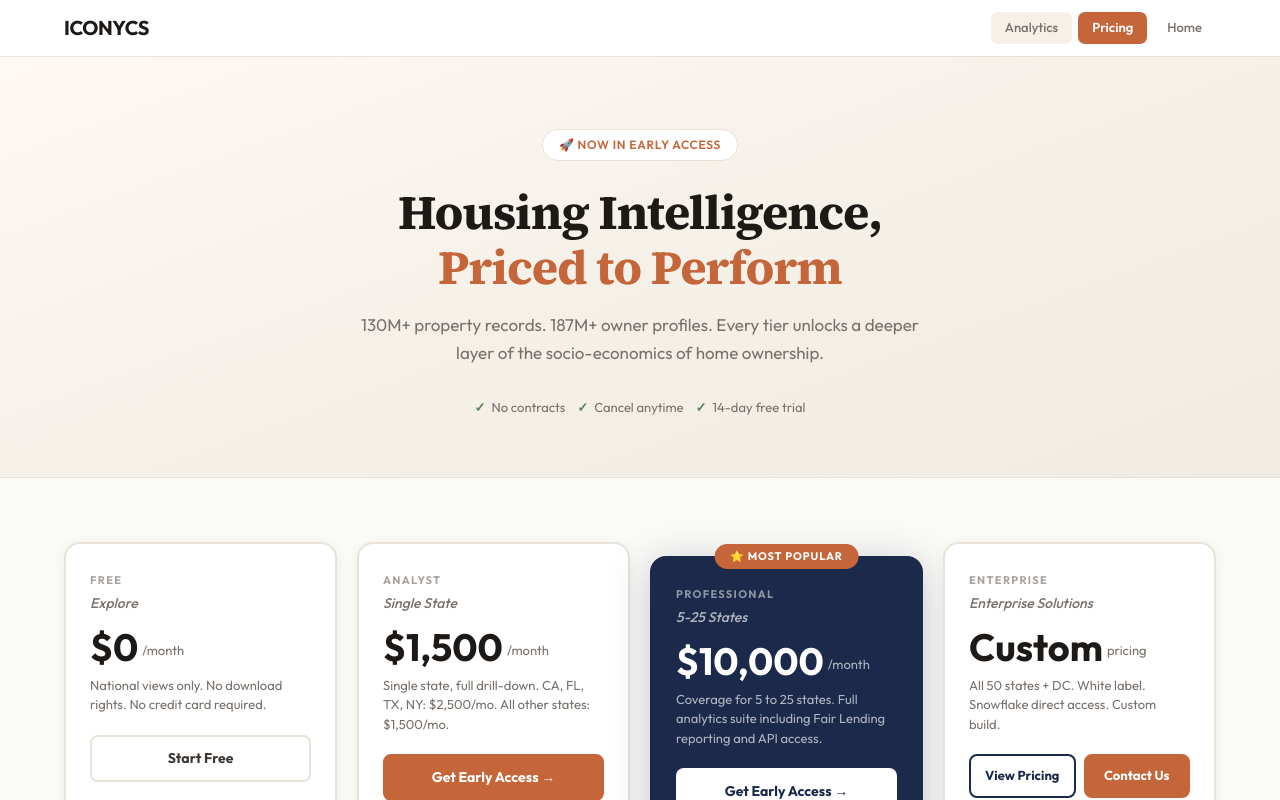
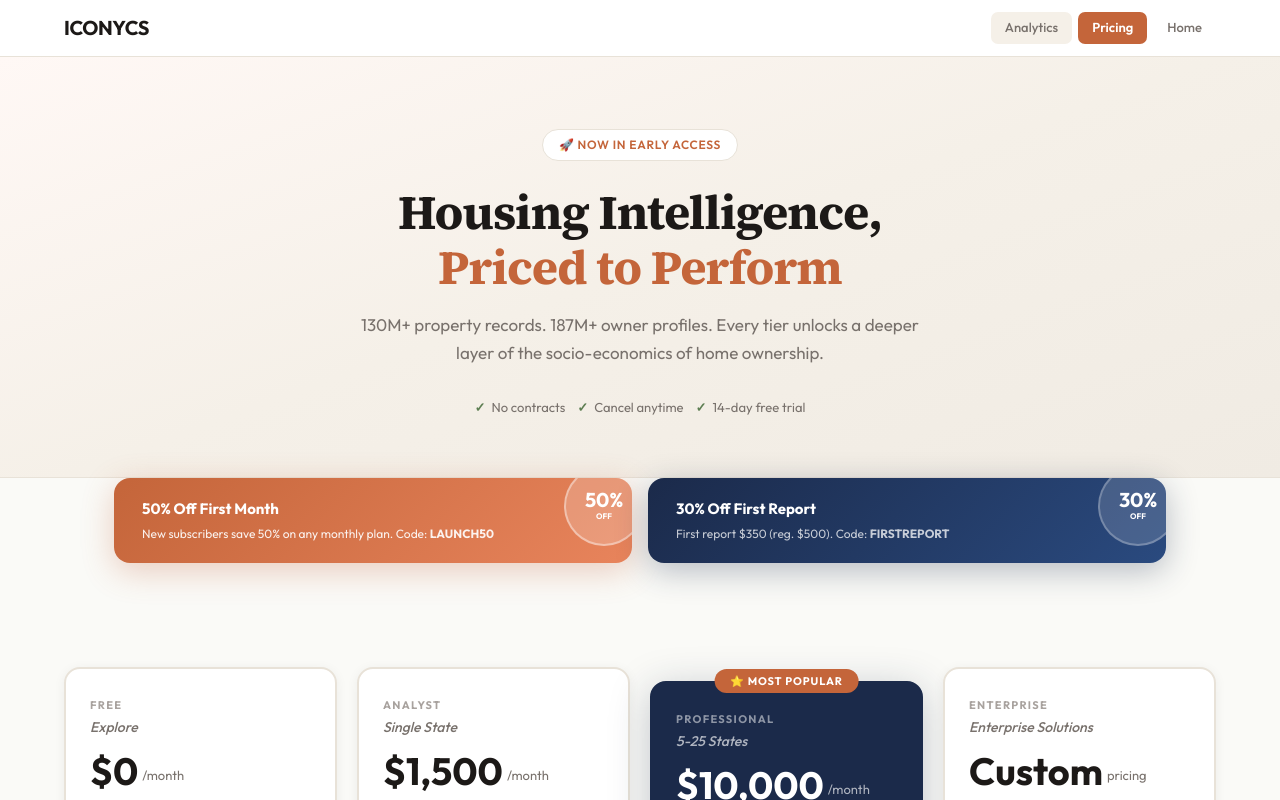
Before and after one commit to Davevw/Iconycs-Platform, a Next.js app: page /pricing in a window 1280 px wide. Shown: the top 800 px of the page. Built offline with nearby package versions, Linux system fonts and the light colour scheme.

Commit message:
feat: launch promo banners - 50% off first month + 30% off first report

```diff
--- a/app/pricing/page.tsx
+++ b/app/pricing/page.tsx
@@ -875,6 +875,30 @@
           </div>
         </div>
 
+        {/* ── Launch Promo Banners ── */}
+        <div style={{ maxWidth: 1100, margin: '0 auto 40px', padding: '0 24px', display: 'flex', gap: 16, flexWrap: 'wrap', justifyContent: 'center' }}>
+          <div style={{ flex: 1, minWidth: 280, background: 'linear-gradient(135deg, #C4653A 0%, #E8845C 100%)', borderRadius: 16, padding: '20px 28px', display: 'flex', alignItems: 'center', gap: 16, boxShadow: '0 8px 32px rgba(196,101,58,0.3)', position: 'relative', overflow: 'hidden' }}>
+            <div style={{ position: 'absolute', top: -12, right: -12, width: 80, height: 80, background: 'rgba(255,255,255,0.2)', borderRadius: '50%', display: 'flex', alignItems: 'center', justifyContent: 'center', flexDirection: 'column', border: '2px solid rgba(255,255,255,0.4)' }}>
+              <div style={{ fontSize: 20, fontWeight: 900, color: '#fff', lineHeight: 1 }}>50%</div>
+              <div style={{ fontSize: 8, fontWeight: 700, color: '#fff' }}>OFF</div>
+            </div>
+            <div>
+              <div style={{ fontSize: 15, fontWeight: 800, color: '#fff', marginBottom: 4 }}>50% Off First Month</div>
+              <div style={{ fontSize: 12, color: 'rgba(255,255,255,0.9)' }}>New subscribers save 50% on any monthly plan. Code: <strong>LAUNCH50</strong></div>
+            </div>
+          </div>
+          <div style={{ flex: 1, minWidth: 280, background: 'linear-gradient(135deg, #1B2A4A 0%, #2A4A7F 100%)', borderRadius: 16, padding: '20px 28px', display: 'flex', alignItems: 'center', gap: 16, boxShadow: '0 8px 32px rgba(27,42,74,0.3)', position: 'relative', overflow: 'hidden' }}>
+            <div style={{ position: 'absolute', top: -12, right: -12, width: 80, height: 80, background: 'rgba(255,255,255,0.15)', borderRadius: '50%', display: 'flex', alignItems: 'center', justifyContent: 'center', flexDirection: 'column', border: '2px solid rgba(255,255,255,0.25)' }}>
+              <div style={{ fontSize: 20, fontWeight: 900, color: '#fff', lineHeight: 1 }}>30%</div>
+              <div style={{ fontSize: 8, fontWeight: 700, color: '#fff' }}>OFF</div>
+            </div>
+            <div>
+              <div style={{ fontSize: 15, fontWeight: 800, color: '#fff', marginBottom: 4 }}>30% Off First Report</div>
+              <div style={{ fontSize: 12, color: 'rgba(255,255,255,0.75)' }}>First report $350 (reg. $500). Code: <strong>FIRSTREPORT</strong></div>
+            </div>
+          </div>
+        </div>
+
         {/* -- Pricing Grid -- */}
         <div style={{ maxWidth: 1200, margin: '0 auto', padding: '64px 24px' }}>
           <div
```
